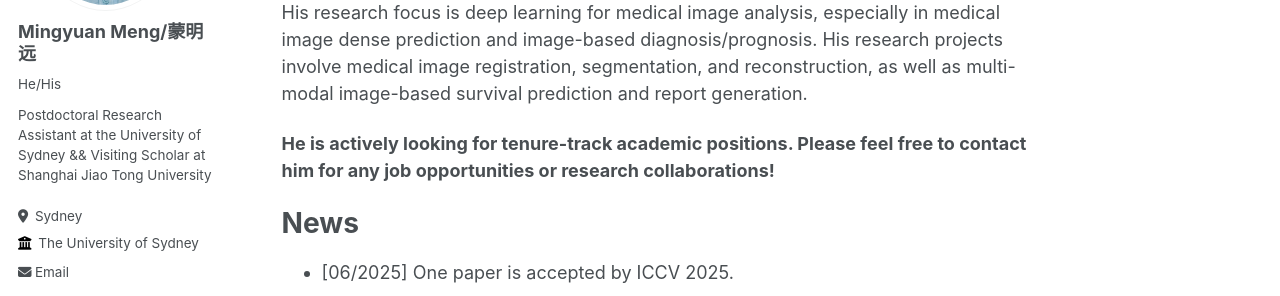
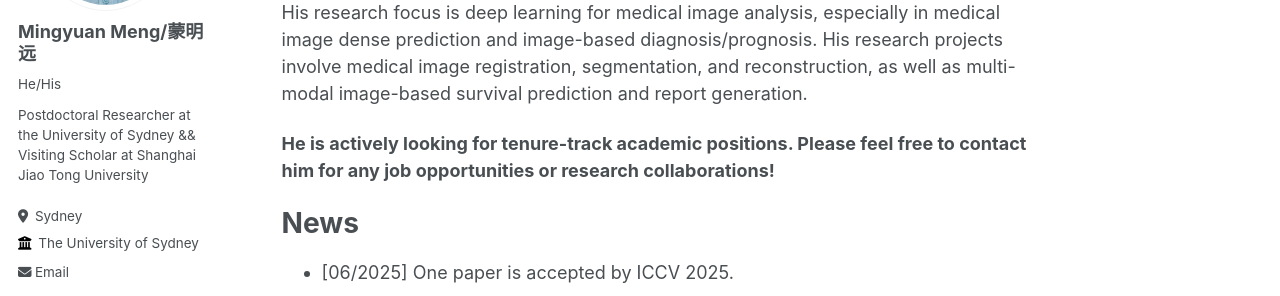
Before and after one commit to MungoMeng/mungomeng.github.io, a Jekyll site: the page built from _pages/about.md, in a window 1280 px wide. Shown: the part 335-631 px from the top of the page. Built offline with Jekyll 4.4.1, drawn with Linux system fonts in a browser that asks for light colours; some web fonts are replaced.

Commit message:
Update _config.yml

```diff
--- a/_config.yml
+++ b/_config.yml
@@ -24,7 +24,7 @@ author:
   avatar           : "profile.png"
   name             : "Mingyuan Meng/蒙明远"
   pronouns         : "He/His"
-  bio              : "Postdoctoral Research Assistant at the University of Sydney && Visiting Scholar at Shanghai Jiao Tong University"
+  bio              : "Postdoctoral Researcher at the University of Sydney && Visiting Scholar at Shanghai Jiao Tong University"
   location         : "Sydney"
   employer         : "The University of Sydney"
   uri              : # URL
```
